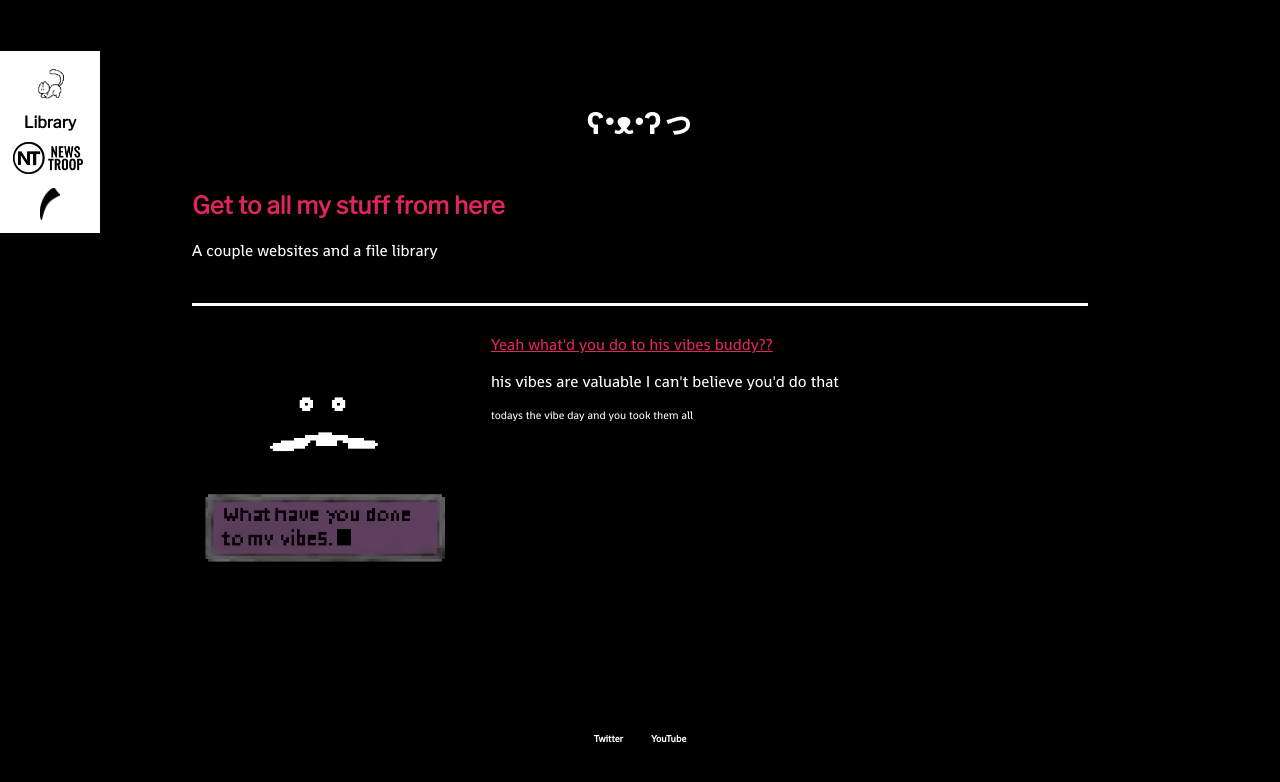
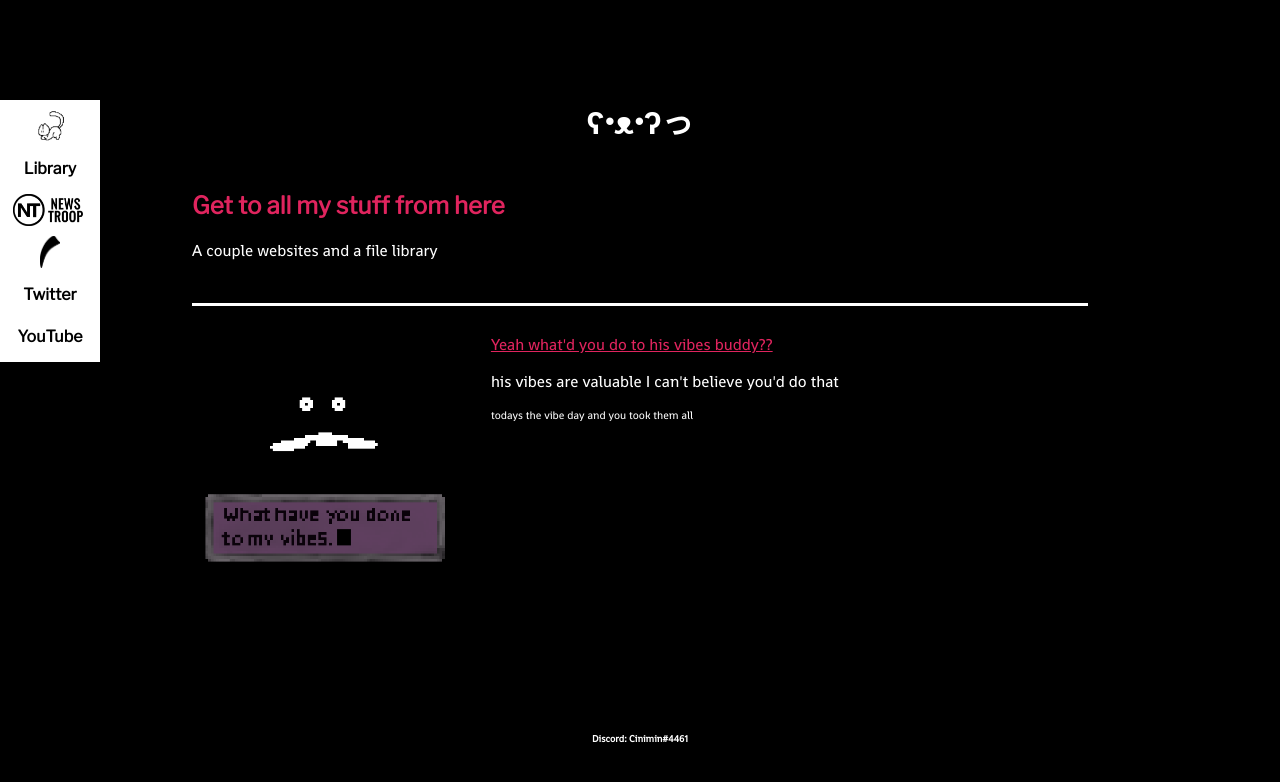
Before and after one commit to penquiney/cinimin-home, a plain HTML site: page index.html in a window 1280 px wide. Drawn offline with Linux system fonts and the light colour scheme.

Commit message:
nav update

```diff
--- a/cini.css
+++ b/cini.css
@@ -43,10 +43,13 @@ text-decoration: none;
 display: flex;
 justify-content: center;
 align-items: center;
+height: 5vw;
+padding-left: 2vw;
+padding-right: 2vw;
 }
 
 #navbar a img {
-height: 5vw;
+height: 100%;
 }
 
 #navbar a:hover {
@@ -213,6 +216,7 @@ margin-top: 1em;
 #navbar {
 position: fixed;
 left: 0;
+top: 100px;
 width: 100px;
 display: flex;
 flex-direction: column;
@@ -222,17 +226,19 @@ padding-top: 5px;
 
 #navbar a {
 font-size: 1em;
-padding: 0;
+padding-right: 0;
+padding-left: 0;
 padding-bottom: 5px;
 padding-top: 5px;
 text-decoration: none;
 width: 100%;
+height: 2em;
 }
 
 #navbar a img {
 padding-right: 0;
-padding-bottom: 0.2em;
-height: 2em;
+padding-left: 0;
+height: 100%;
 }
 
 #date {
@@ -298,8 +304,6 @@ margin-top: 0;
 }
 
 .navlogo {
-padding-bottom: 20px;
-padding-top: 7px;
 display: inline;
 }
 
--- a/index.html
+++ b/index.html
@@ -29,6 +29,9 @@
 	<a href="">Library</a>
 	<a href="https://newstroop.cinimin.net/"><img src="images/nav logo NEWSTROOP.png"></a>
 	<a href="https://smilozone.cinimin.net/"><img src="images/teeth-icon.png"></a>
+	<a href="https://twitter.com/CiniminBun">Twitter</a>
+	<a href="https://www.youtube.com/channel/UC7BFOpI9eZo9gBCtNRP47rQ">YouTube</a>
+
 </nav>
 <div id="wrapper">
 <main>
@@ -50,8 +53,7 @@ A couple websites and a file library
 </div>
 </main>
 <footer>
-<a href="https://twitter.com/CiniminBun">Twitter</a>
-<a href="https://www.youtube.com/channel/UC7BFOpI9eZo9gBCtNRP47rQ">YouTube</a>
+Discord: Cinimin#4461
 </footer>
 </div>
 </body>
```
Also changed, not shown: fonts/Unown.ttf (added).
